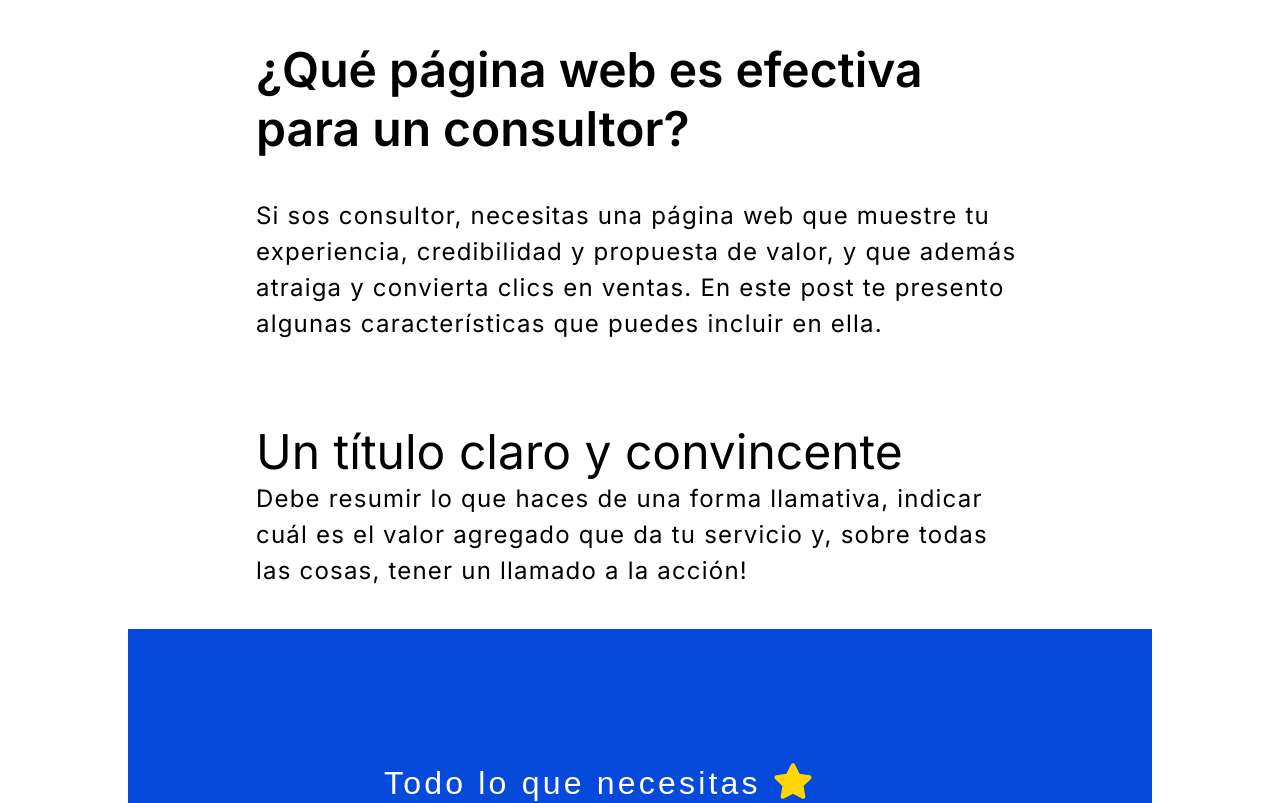
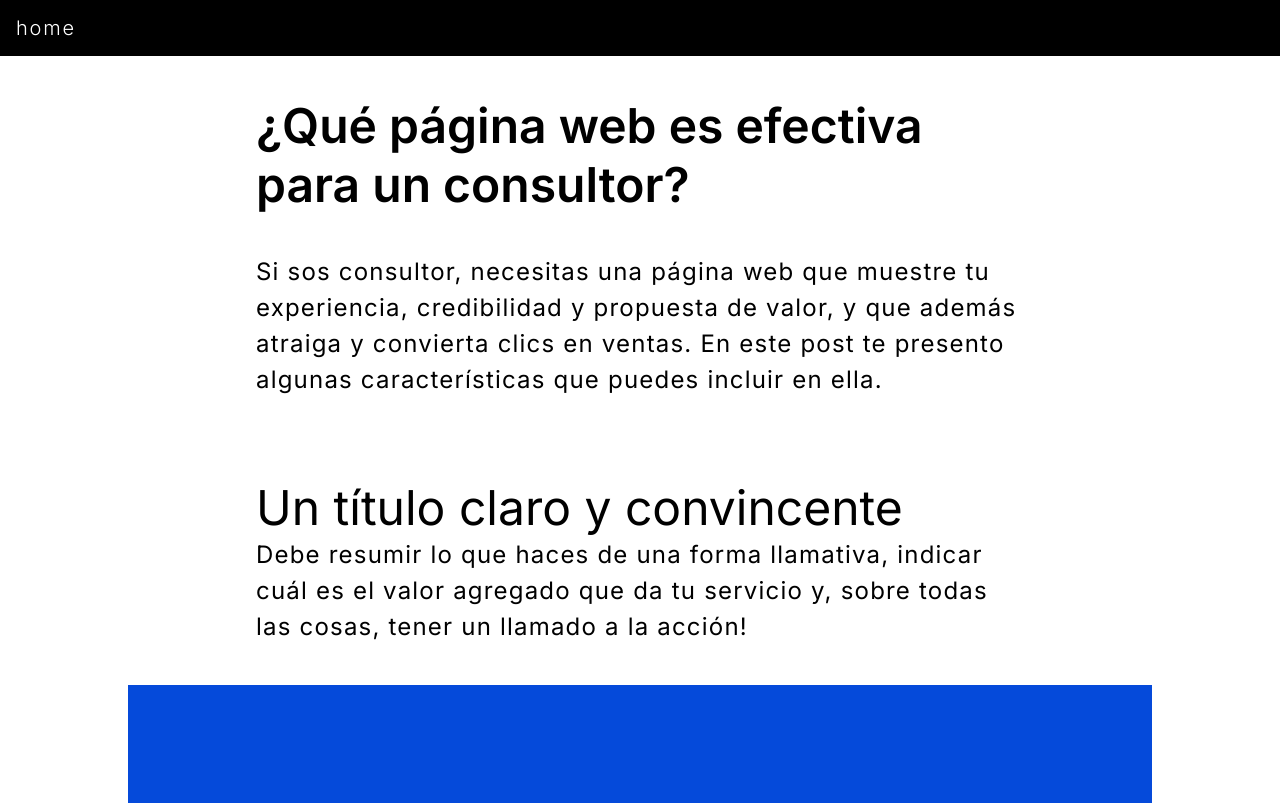
Before and after one commit to nahuelrabey/portfolio, a Next.js app: page /post/como-crear-web-consultor in a window 1280 px wide. Shown: the top 803 px of the page. Built offline with nearby package versions, Linux system fonts and the light colour scheme.

Commit message:
first sticky menu

```diff
--- /dev/null
+++ b/components/Menu/Menu.module.css
@@ -0,0 +1,16 @@
+.menu{
+    padding: 1em;
+    background-color: black;
+    position: sticky;
+    top: 0;
+    left: 0;
+    width: 100%;
+    z-index: 1;
+}
+.item{
+    text-decoration: none;
+    color: white;
+    letter-spacing: .09em;
+    font-size: 1.25em;
+    font-weight: 300;
+}
--- /dev/null
+++ b/components/Menu/index.tsx
@@ -0,0 +1,15 @@
+import styles from "./Menu.module.css"
+import Link from "next/link";
+import { Inter } from "@next/font/google";
+
+const text = Inter({
+  subsets: ["latin"],
+  weight: ["200", "300", "500", "600"],
+});
+export default function Menu(){
+    return (
+        <header className={styles.menu} style={text.style}>
+            <Link href="/" className={styles.item}>home</Link>
+        </header>
+    )
+}
--- a/pages/post/como-crear-web-consultor/index.tsx
+++ b/pages/post/como-crear-web-consultor/index.tsx
@@ -7,6 +7,7 @@ import { BsGraphUpArrow } from "react-icons/bs";
 import { IBM_Plex_Sans, Inter } from "@next/font/google";
 import Footer from "../../../components/Footer";
 import Head from "next/head";
+import Menu from "../../../components/Menu";
 
 const text = Inter({
   subsets: ["latin"],
@@ -30,6 +31,7 @@ export default function Post() {
           content="https://i.ibb.co/B3DP3YV/post1.png"
         />
       </Head>
+      <Menu/>
       <section style={text.style}>
         <h1 className={style.title}>
           ¿Qué página web es efectiva para un consultor?{" "}
```
